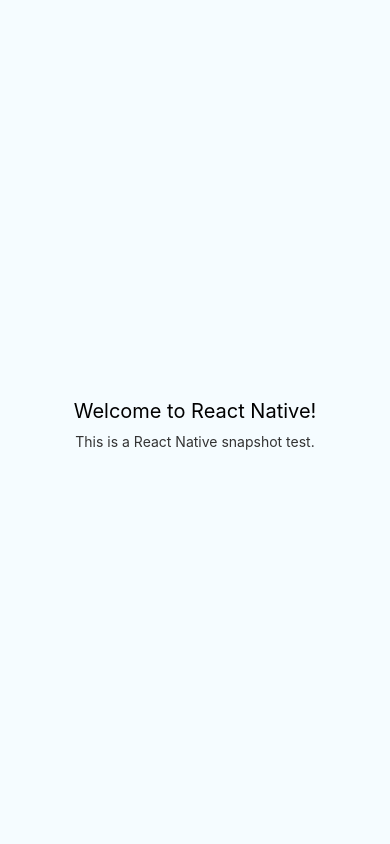
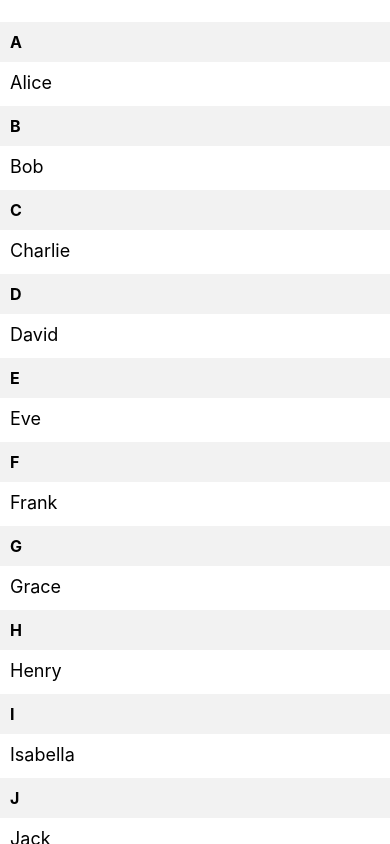
Before and after one commit to IOGPS3/React_Native_Frontend, a React Native app: screen / in a window 390 px wide. Built offline with nearby package versions, Linux system fonts and the light colour scheme.

Commit message:
Update App.js
app.js now shows a sectionlist based of first letter of each employee's name

```diff
--- a/App.js
+++ b/App.js
@@ -1,36 +1,94 @@
-import React, { Component } from 'react';
-import { StyleSheet, Text, View } from 'react-native';
+import React, { useState } from 'react';
+import { SectionList, StyleSheet, Text, TouchableOpacity, View } from 'react-native';
 
-class App extends Component {
-    render() {
+const EmployeeList = () => {
+  const [employeeData] = useState([
+    { name: 'Alice', location: 'Floor 2' },
+    { name: 'Bob', location: 'Floor 1' },
+    { name: 'Charlie', location: 'Floor 2' },
+    { name: 'David', location: 'Home' },
+    { name: 'Eve', location: 'Floor 5' },
+    { name: 'Frank', location: 'Floor 2' },
+    { name: 'Grace', location: 'Floor 1' },
+    { name: 'Henry', location: 'Floor 3' },
+    { name: 'Isabella', location: 'Floor 2' },
+    { name: 'Jack', location: 'Home' },
+    { name: 'Kate', location: 'Floor 4' },
+    { name: 'Luke', location: 'Home' },
+  ]);
+  const [selectedEmployee, setSelectedEmployee] = useState(null);
+
+  const employeesByLetter = employeeData.reduce((acc, employee) => {
+    const firstLetter = employee.name.charAt(0);
+    if (!acc[firstLetter]) {
+      acc[firstLetter] = [];
+    }
+    acc[firstLetter].push(employee);
+    return acc;
+  }, {});
+
+  const sections = Object.keys(employeesByLetter)
+    .sort()
+    .map(letter => ({
+      title: letter,
+      data: employeesByLetter[letter],
+    }));
+
+  const handleEmployeePress = employee => {
+  const selectedEmployeeString = `${employee.name}, ${employee.location}`;
+  setSelectedEmployee(selectedEmployeeString);
+};
+
   return (
   <View style={styles.container}>
-                <Text style={styles.welcome}>Welcome to React Native!</Text>
-                <Text style={styles.instructions}>
-                    This is a React Native snapshot test.
+  {selectedEmployee && (
+      <View style={styles.selectedEmployeeContainer}>
+        <Text style={styles.selectedEmployeeName}>
+          {selectedEmployee}
         </Text>
       </View>
+    )}
+    <SectionList
+      sections={sections}
+      keyExtractor={(item, index) => item.name + index}
+      renderItem={({ item }) => (
+        <TouchableOpacity onPress={() => handleEmployeePress(item)}>
+          <Text style={styles.item}>{item.name}</Text>
+        </TouchableOpacity>
+      )}
+      renderSectionHeader={({ section: { title } }) => (
+        <Text style={styles.header}>{title}</Text>
+      )}
+    />
+  </View>
 );
-    }
-}
+};
 
 const styles = StyleSheet.create({
   container: {
-        alignItems: 'center',
-        backgroundColor: '#F5FCFF',
     flex: 1,
-        justifyContent: 'center',
+    paddingTop: 22,
   },
-    instructions: {
-        color: '#333333',
-        marginBottom: 5,
-        textAlign: 'center',
+  header: {
+    backgroundColor: '#f2f2f2',
+    fontSize: 16,
+    fontWeight: 'bold',
+    padding: 10,
   },
-    welcome: {
+  item: {
+    padding: 10,
+    fontSize: 18,
+    height: 44,
+  },
+  selectedEmployeeContainer: {
+    marginTop: 20,
+    padding: 10,
+    backgroundColor: '#f2f2f2',
+  },
+  selectedEmployeeName: {
     fontSize: 20,
-        margin: 10,
-        textAlign: 'center',
+    fontWeight: 'bold',
   },
 });
 
-export default App;
+export default EmployeeList;
```
Lines whose indentation alone changed are shown as unchanged.
